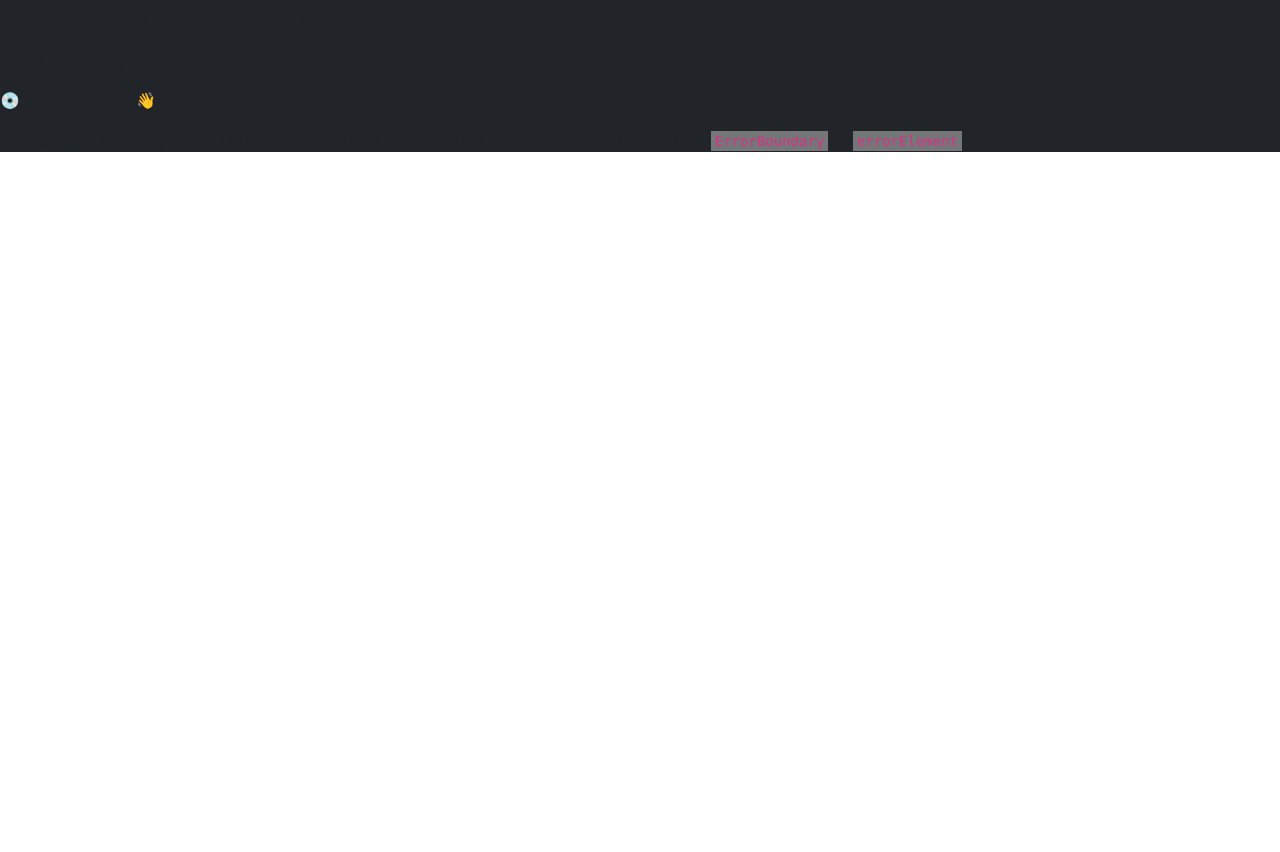
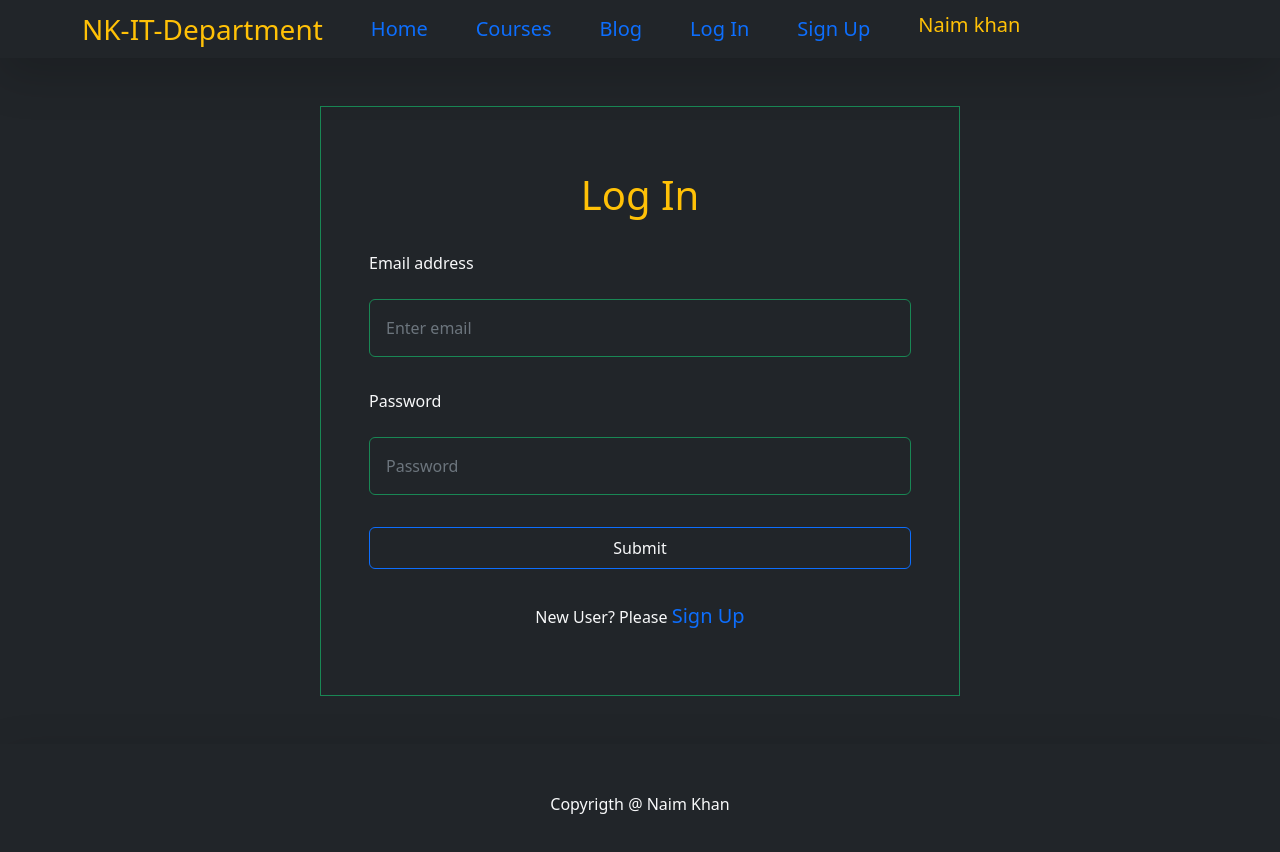
Before and after one commit to NAIMKHAN3/Nk-IT-Department-Online-Cources, a React (Create React App) app: page /login in a window 1280 px wide. Before the commit this address had no page. Shown: the top 852 px of the page. Before the commit the page ends 800 px from the top, so only its background shows below. Built offline with nearby package versions, Linux system fonts and the light colour scheme.

Commit message:
Log in form added

```diff
--- /dev/null
+++ b/src/components/CardComponents/Signup/SignUp.js
@@ -0,0 +1,11 @@
+import React from 'react';
+
+const SignUp = () => {
+    return (
+        <div>
+            <h1>this is sign up</h1>
+        </div>
+    );
+};
+
+export default SignUp;
--- /dev/null
+++ b/src/components/Login/Login.js
@@ -0,0 +1,27 @@
+import React from 'react';
+import { Button, Form } from 'react-bootstrap';
+import { Link } from 'react-router-dom';
+
+const Login = () => {
+    return (
+        <Form className='text-light col-lg-6 col-sm-12 mx-auto my-5 border border-success h-100 p-5'>
+            <h1 className='text-warning my-3 text-center'>Log In</h1>
+            <Form.Group className="mb-3" controlId="formBasicEmail">
+                <Form.Label className='mt-3'>Email address</Form.Label>
+                <Form.Control className='bg-dark p-3 my-3 border-success' type="email" placeholder="Enter email" required />
+
+            </Form.Group>
+
+            <Form.Group className="mb-3" controlId="formBasicPassword">
+                <Form.Label className='mt-3'>Password</Form.Label>
+                <Form.Control className='bg-dark p-3 my-3 border-success' type="password" placeholder="Password" required />
+            </Form.Group>
+            <Button className='w-100 mx-auto text-center text-light p-2 m-3' variant="outline-primary" type="submit">
+                Submit
+            </Button>
+            <p className='text-center my-3'>New User? Please <Link className='text-decoration-none fs-5' to='/signup'>Sign Up</Link></p>
+        </Form>
+    );
+};
+
+export default Login;
--- a/src/components/Navbar/Navber.js
+++ b/src/components/Navbar/Navber.js
@@ -14,7 +14,9 @@ const Navber = () => {
                     <Nav className="me-auto">
                         <Link to='/home' className='text-decoration-none text-primary fs-5 my-auto me-5'>Home</Link>
                         <Link to='/courses' className='text-decoration-none text-primary fs-5 my-auto me-5'>Courses</Link>
-                        <Link to='/home' className='text-decoration-none text-primary fs-5 my-auto me-5'>Blog</Link>
+                        <Link to='/blog' className='text-decoration-none text-primary fs-5 my-auto me-5'>Blog</Link>
+                        <Link to='/login' className='text-decoration-none text-primary fs-5 my-auto me-5'>Log In</Link>
+                        <Link to='/signup' className='text-decoration-none text-primary fs-5 my-auto me-5'>Sign Up</Link>
                         {
                             user?.displayName ? <h5 className='text-warning'>{user?.displayName}</h5> : ''
                         }
```
Also changed, not shown: src/layout/Router.js (+8 -0 lines).
